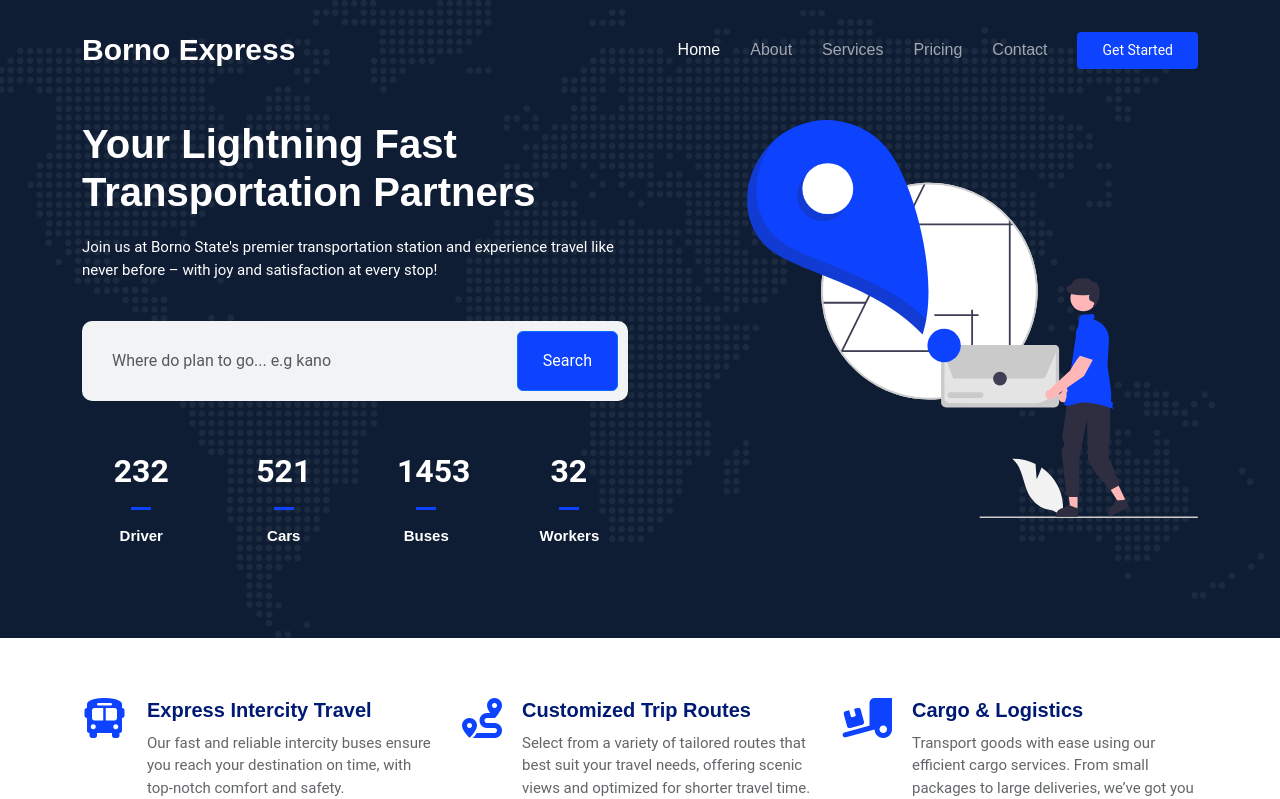
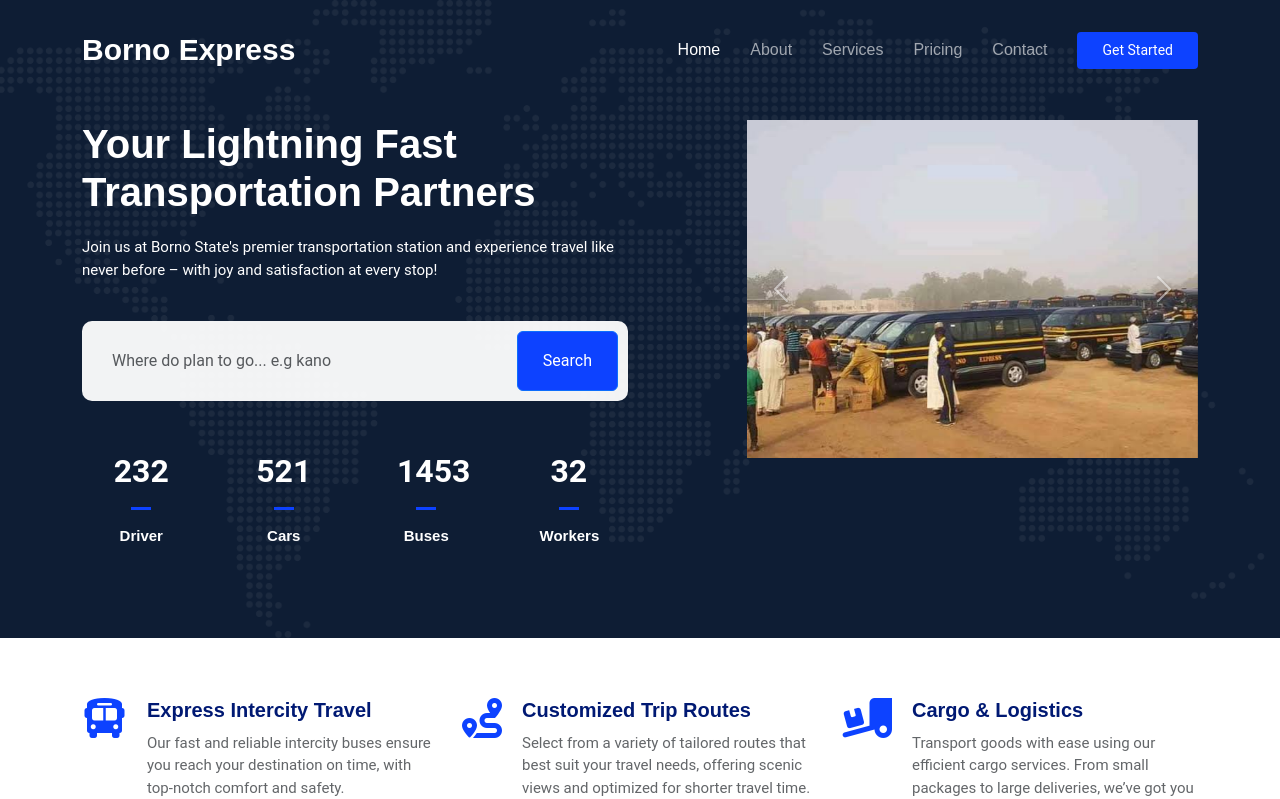
Before and after one commit to ALmax-git/transport_management_system, a PHP site: page / in a window 1280 px wide. Shown: the top 799 px of the page. Run offline with PHP 8.4, Linux system fonts and the light colour scheme.

Commit message:
Hello World

```diff
--- a/components/search.php
+++ b/components/search.php
@@ -58,7 +58,28 @@
               </div>
 
               <div class="col-lg-5 order-1 order-lg-2 hero-img" data-aos="zoom-out">
-                  <img src="assets/img/hero-img.svg" class="img-fluid mb-3 mb-lg-0" alt="">
+              <div id="carouselExampleAutoplaying" class="carousel slide" data-bs-ride="carousel">
+  <div class="carousel-inner">
+    <div class="carousel-item active">
+      <img src="assets/img/about.jpg" class="d-block w-100" alt="...">
+    </div>
+    <div class="carousel-item">
+      <img src="assets/img/service-2.jpg" class="d-block w-100" alt="...">
+    </div>
+    <div class="carousel-item">
+      <img src="assets/img/service-1.jpg" class="d-block w-100" alt="...">
+    </div>
+  </div>
+  <button class="carousel-control-prev" type="button" data-bs-target="#carouselExample" data-bs-slide="prev">
+    <span class="carousel-control-prev-icon" aria-hidden="true"></span>
+    <span class="visually-hidden">Previous</span>
+  </button>
+  <button class="carousel-control-next" type="button" data-bs-target="#carouselExample" data-bs-slide="next">
+    <span class="carousel-control-next-icon" aria-hidden="true"></span>
+    <span class="visually-hidden">Next</span>
+  </button>
+</div>
+                  <!--<img src="" class="img-fluid mb-3 mb-lg-0" alt="">-->
               </div>
 
           </div>
--- a/index.php
+++ b/index.php
@@ -23,8 +23,6 @@
 
         <!-- Main CSS File -->
         <link href="assets/css/main.css" rel="stylesheet">
-
-
     </head>
 
     <body class="index-page">
```
